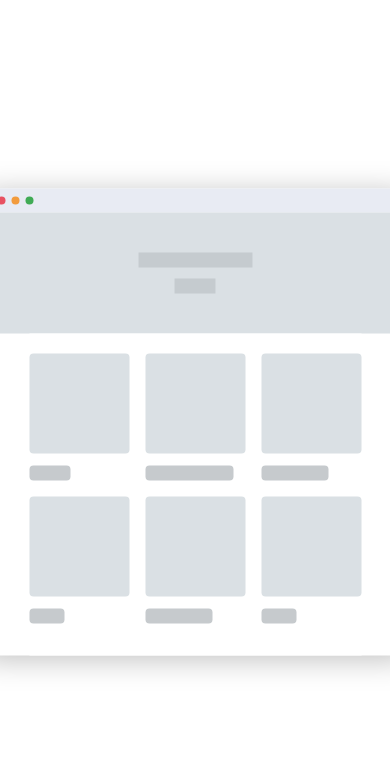
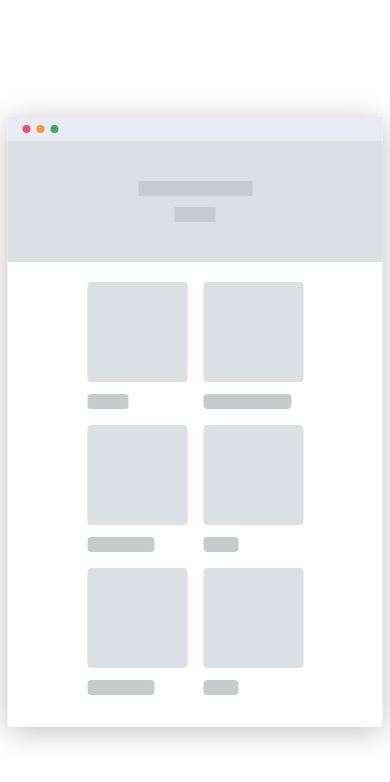
Before and after one commit to tenggys/mart-test, a plain HTML site: page index.html in a window 390 px wide. Both pictures are taken after a click on the button "Button". Drawn offline with Linux system fonts and the light colour scheme.

Commit message:
first commit

```diff
--- a/style.css
+++ b/style.css
@@ -33,8 +33,7 @@
 
 .box-contet {
     width: 552px;
-    height: 467px;
-    position: absolute;
+    position: fixed;
     top: 50%;
     left: 50%;
     transform: translate(-50%,-50%);
@@ -154,6 +153,10 @@
 
 @media (min-width: 320px) and (max-width: 767px) {
     .box-contet {
-        width: 425px;
+        width: 375px;
+    }
+
+    .container {
+        max-width: 216px;
     }
 }
```
